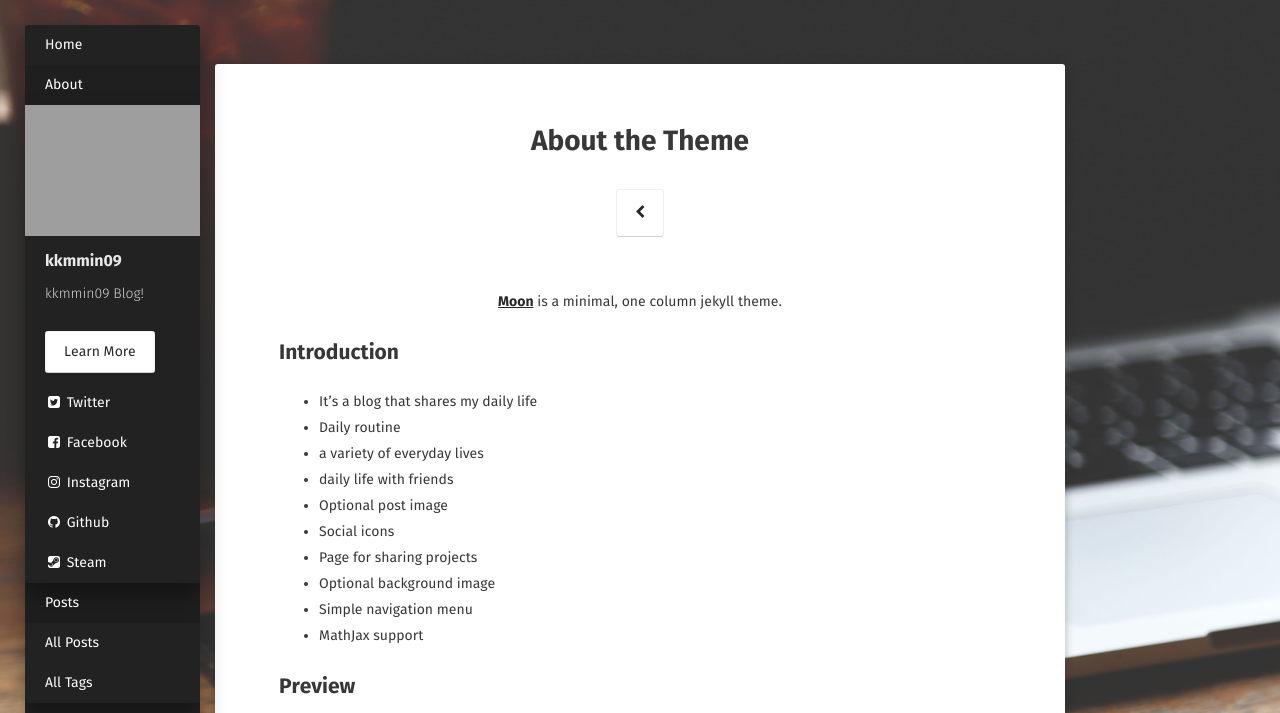
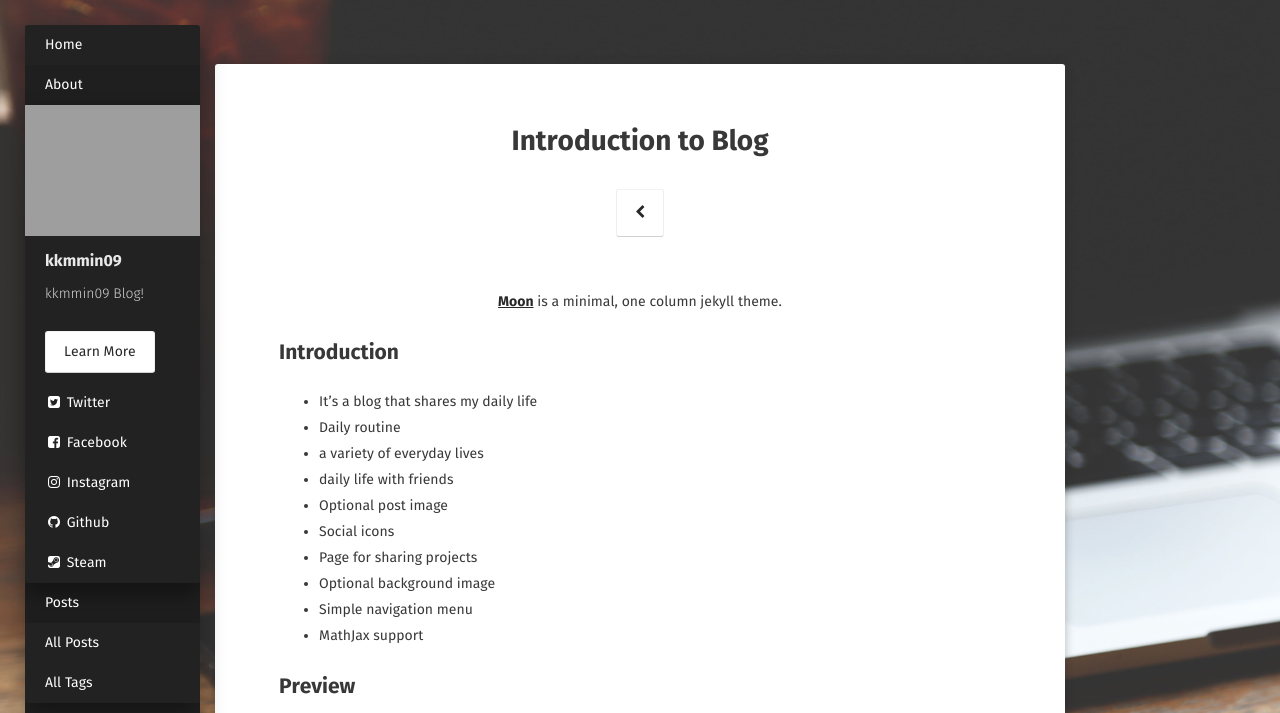
Before and after one commit to kkmmin09/kkmmin09.github.com, a Jekyll site: the page built from about/index.md, in a window 1280 px wide, cut to the strip 0-713 px from the top of the page. Built offline with Jekyll 4.4.1, drawn with Linux system fonts in a browser that asks for light colours; some web fonts are replaced.

Commit message:
Update index.md

```diff
--- a/about/index.md
+++ b/about/index.md
@@ -1,6 +1,6 @@
 ---
 layout: page
-title: About the Theme
+title: Introduction to Blog
 tags: [about, Jekyll, theme, moon]
 date: 2016-03-21
 comments: false
```
